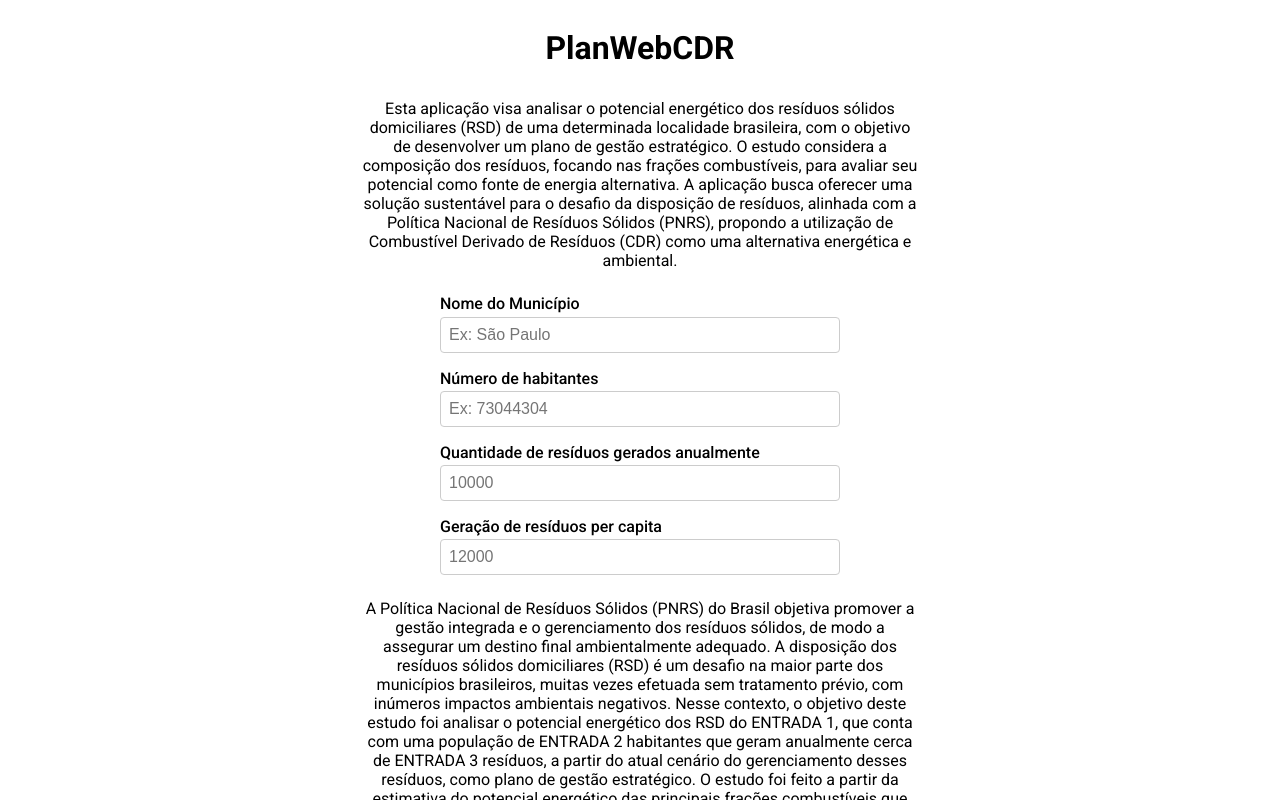
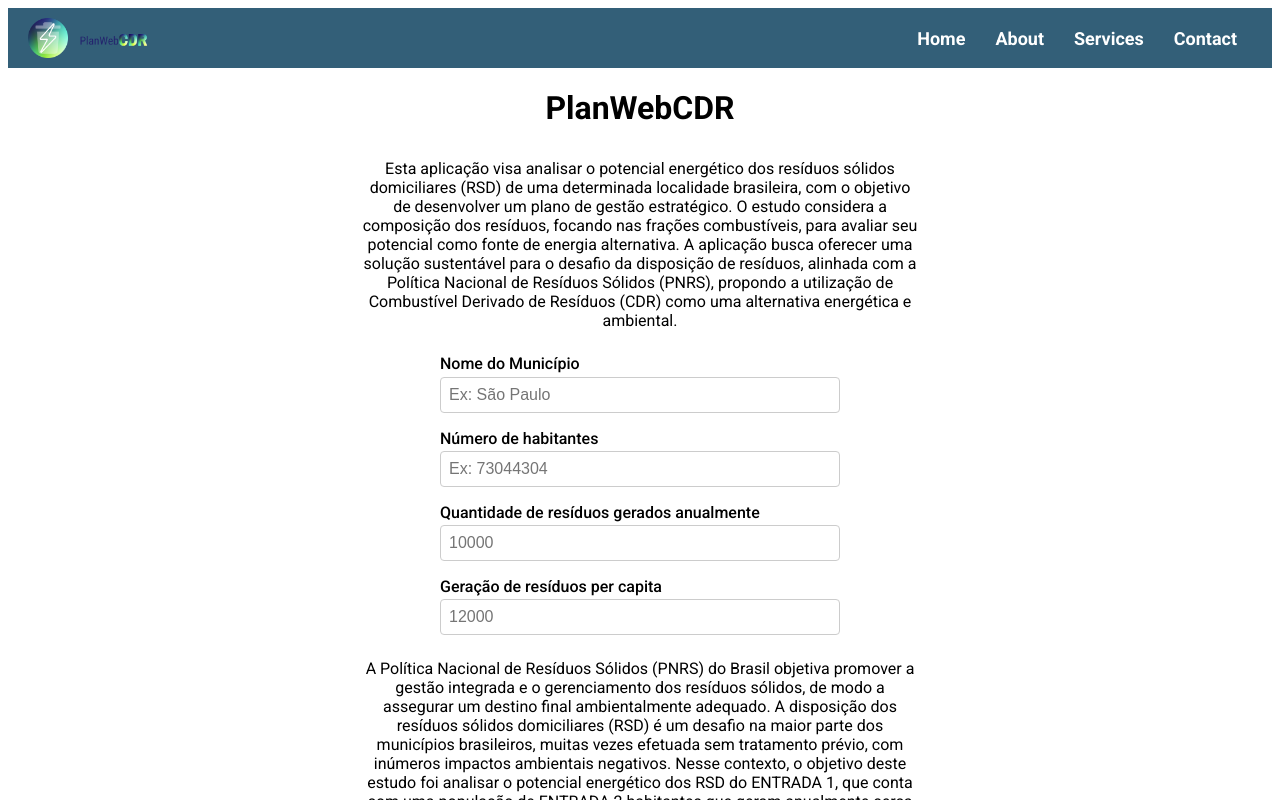
Before and after one commit to helenbc/PlanWebCDR, a Next.js app: page / in a window 1280 px wide. Shown: the top 800 px of the page. Built offline with nearby package versions, Linux system fonts and the light colour scheme.

Commit message:
feat: add navbar

```diff
--- a/app/page.tsx
+++ b/app/page.tsx
@@ -4,6 +4,7 @@ import Button from "@/components/Button";
 import { Container, InfoText, Title } from "@/components/home/styles";
 import Input from "@/components/Input";
 import Spacer from "@/components/Spacer";
+import NavBar from "@/components/NavBar"; // Importando a NavBar
 
 import * as mathService from "@/services/math";
 
@@ -53,6 +54,8 @@ export default function Page() {
 	}
 
 	return (
+		<>
+			<NavBar /> {/* Adicionando a NavBar */}
 			<Container>
 				<Title>PlanWebCDR</Title>
 
@@ -183,5 +186,6 @@ export default function Page() {
 
 				<Title>{formula2Result}</Title>
 			</Container>
+		</>
 	);
 }
--- /dev/null
+++ b/components/NavBar/index.tsx
@@ -0,0 +1,22 @@
+import React from 'react';
+import { NavBarContainer, Logo, NavItems, NavItem, LogoContainer } from './styles';
+
+//Link ancora Next pesquisar
+const NavBar: React.FC = () => {
+  return (
+    <NavBarContainer>
+      <LogoContainer>
+        <Logo src="/logo1.png" alt="Logo 1" />
+        <Logo src="/logo2.png" alt="Logo 2" />
+      </LogoContainer>
+      <NavItems>
+        <NavItem href="/">Home</NavItem>
+        <NavItem href="/about">About</NavItem>
+        <NavItem href="/services">Services</NavItem>
+        <NavItem href="/contact">Contact</NavItem>
+      </NavItems>
+    </NavBarContainer>
+  );
+};
+
+export default NavBar;
--- /dev/null
+++ b/components/NavBar/styles.ts
@@ -0,0 +1,39 @@
+import styled from 'styled-components';
+
+export const NavBarContainer = styled.nav`
+  display: flex;
+  justify-content: space-between;
+  align-items: center;
+  background-color: #335f78;
+  padding: 10px 20px;
+`;
+
+export const LogoContainer = styled.div`
+  display: flex;
+  align-items: center;
+`;
+
+export const Logo = styled.img`
+  height: 40px;
+  margin-right: 10px;
+
+  &:last-child {
+    margin-right: 0;
+  }
+`;
+
+export const NavItems = styled.div`
+  display: flex;
+`;
+
+export const NavItem = styled.a`
+  color: #fff;
+  text-decoration: none;
+  margin: 0 15px;
+  font-size: 18px;
+  font-weight: bold;
+
+  &:hover {
+    color: #335f78;
+  }
+`;
```
Also changed, not shown: public/logo1.png (added), public/logo2.png (added). Lines whose indentation alone changed are shown as unchanged.
